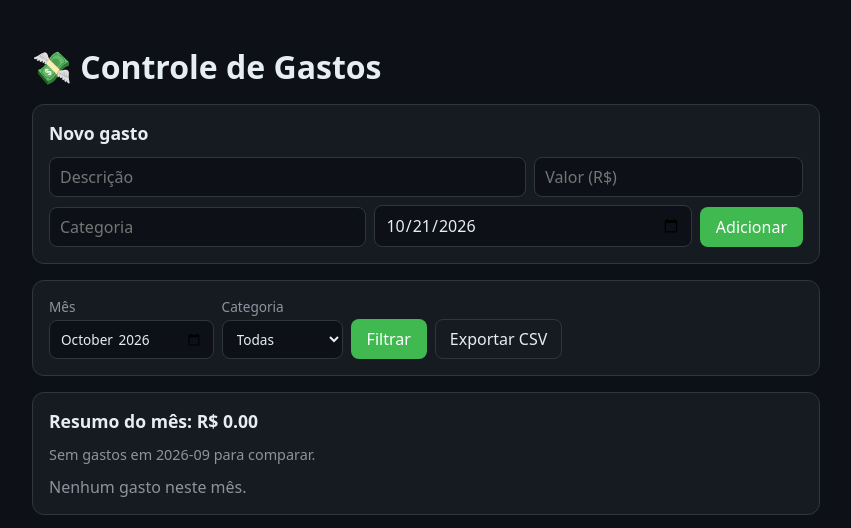
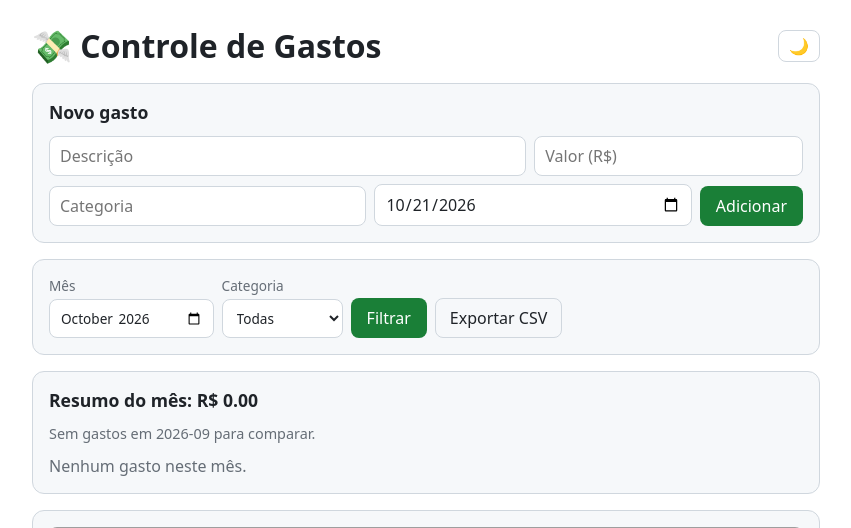
Before and after one commit to BrunoDS13/project-controle-gastos, a Flask app: page / in a window 1280 px wide. Shown: the top 528 px of the page, without its empty margins (214-1065 px from the left). Run offline with Flask 3, Linux system fonts and the light colour scheme; data that the repository does not hold is empty; grey boxes are pictures that could not be loaded.

Commit message:
Adiciona tema claro e escuro com botão de alternância

```diff
--- a/gastos/grafico.py
+++ b/gastos/grafico.py
@@ -4,8 +4,6 @@ from matplotlib.figure import Figure
 
 from gastos.periodos import ultimos_meses
 
-FUNDO = "#161b22"
-TEXTO = "#e6edf3"
 MUDO = "#8b949e"
 DESTAQUE = "#3fb950"
 APAGADO = "#2ea043"
@@ -21,9 +19,9 @@ def gerar_grafico_png(totais_por_mes, mes_final, quantidade=6):
     cores = [DESTAQUE if mes == mes_final else APAGADO for mes in meses]
     rotulos = [f"{mes[5:]}/{mes[:4]}" for mes in meses]
 
-    figura = Figure(figsize=(7, 3.2), dpi=110, facecolor=FUNDO)
+    figura = Figure(figsize=(7, 3.2), dpi=110, facecolor="none")
     eixo = figura.subplots()
-    eixo.set_facecolor(FUNDO)
+    eixo.set_facecolor("none")
 
     barras = eixo.bar(rotulos, valores, color=cores, width=0.6)
     for barra, valor in zip(barras, valores):
@@ -34,11 +32,11 @@ def gerar_grafico_png(totais_por_mes, mes_final, quantidade=6):
                 f"R$ {valor:,.0f}".replace(",", "."),
                 ha="center",
                 va="bottom",
-                color=TEXTO,
+                color=MUDO,
                 fontsize=8,
             )
 
-    eixo.set_title("Total gasto por mês", color=TEXTO, fontsize=11, loc="left")
+    eixo.set_title("Total gasto por mês", color=MUDO, fontsize=11, loc="left")
     eixo.tick_params(colors=MUDO, labelsize=8)
     eixo.set_ylim(0, max(valores + [1]) * 1.18)
     eixo.yaxis.set_visible(False)
@@ -48,5 +46,5 @@ def gerar_grafico_png(totais_por_mes, mes_final, quantidade=6):
     figura.tight_layout()
 
     buffer = io.BytesIO()
-    figura.savefig(buffer, format="png", facecolor=FUNDO)
+    figura.savefig(buffer, format="png", transparent=True)
     return buffer.getvalue()
--- a/static/style.css
+++ b/static/style.css
@@ -1,4 +1,5 @@
 :root { --bg:#0d1117; --card:#161b22; --borda:#30363d; --texto:#e6edf3; --muted:#8b949e; --acento:#3fb950; --erro:#f85149; }
+:root[data-tema="claro"] { --bg:#ffffff; --card:#f6f8fa; --borda:#d0d7de; --texto:#1f2328; --muted:#656d76; --acento:#1a7f37; --erro:#cf222e; }
 * { box-sizing: border-box; }
 body { margin:0; font-family: system-ui, sans-serif; background:var(--bg); color:var(--texto); }
 main { max-width: 820px; margin: 0 auto; padding: 24px 16px 64px; }
@@ -16,7 +17,9 @@ button:hover { opacity:.9; }
 .botao-link:hover { border-color:var(--acento); }
 .aviso { padding:10px 14px; border-radius:8px; margin-bottom:16px; }
 .aviso.ok { background:#12321c; color:#7ee787; }
+:root[data-tema="claro"] .aviso.ok { background:#dafbe1; color:#116329; }
 .aviso.erro { background:#3c1618; color:#ffa198; }
+:root[data-tema="claro"] .aviso.erro { background:#ffebe9; color:#a40e26; }
 table { width:100%; border-collapse:collapse; }
 th, td { text-align:left; padding:8px 6px; border-bottom:1px solid var(--borda); }
 th { color:var(--muted); font-weight:500; font-size:.85rem; }
@@ -33,3 +36,7 @@ th { color:var(--muted); font-weight:500; font-size:.85rem; }
 .grafico { width:100%; height:auto; border-radius:8px; display:block; }
 .vazio { color:var(--muted); margin:0; }
 @media (max-width:560px) { .barra { grid-template-columns: 80px 1fr 90px; } th:nth-child(3), td:nth-child(3) { display:none; } }
+
+.topo { display:flex; justify-content:space-between; align-items:center; margin-bottom:16px; }
+.topo h1 { margin:0; }
+#tema { background:none; border:1px solid var(--borda); color:var(--texto); padding:4px 10px; }
--- /dev/null
+++ b/static/tema.js
@@ -0,0 +1,18 @@
+const raiz = document.documentElement;
+const botao = document.getElementById('tema');
+
+function aplicarTema(tema) {
+  raiz.dataset.tema = tema;
+  botao.textContent = tema === 'claro' ? '🌙' : '☀️';
+}
+
+let salvo = null;
+try { salvo = localStorage.getItem('tema'); } catch (e) {}
+const prefereClaro = window.matchMedia('(prefers-color-scheme: light)').matches;
+aplicarTema(salvo || (prefereClaro ? 'claro' : 'escuro'));
+
+botao.addEventListener('click', () => {
+  const novo = raiz.dataset.tema === 'claro' ? 'escuro' : 'claro';
+  aplicarTema(novo);
+  try { localStorage.setItem('tema', novo); } catch (e) {}
+});
--- a/templates/index.html
+++ b/templates/index.html
@@ -8,7 +8,10 @@
 </head>
 <body>
   <main>
-    <h1>💸 Controle de Gastos</h1>
+    <div class="topo">
+      <h1>💸 Controle de Gastos</h1>
+      <button id="tema" type="button" aria-label="Alternar tema">☀️</button>
+    </div>
 
     {% with mensagens = get_flashed_messages(with_categories=true) %}
       {% for tipo, texto in mensagens %}
@@ -101,5 +104,6 @@
       {% endif %}
     </section>
   </main>
+  <script src="{{ url_for('static', filename='tema.js') }}"></script>
 </body>
 </html>
```
Also changed, not shown: tests/test_app.py (+6 -0 lines).
